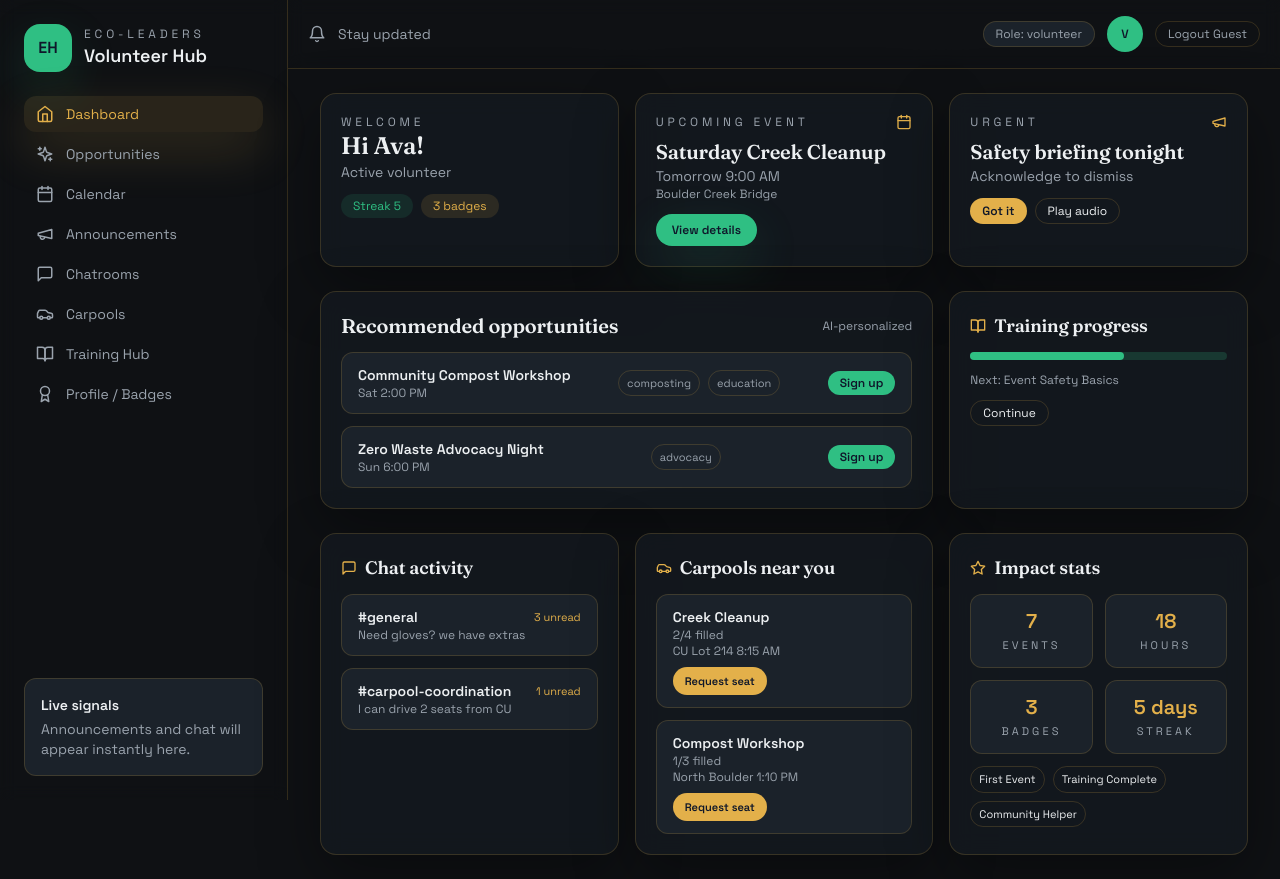
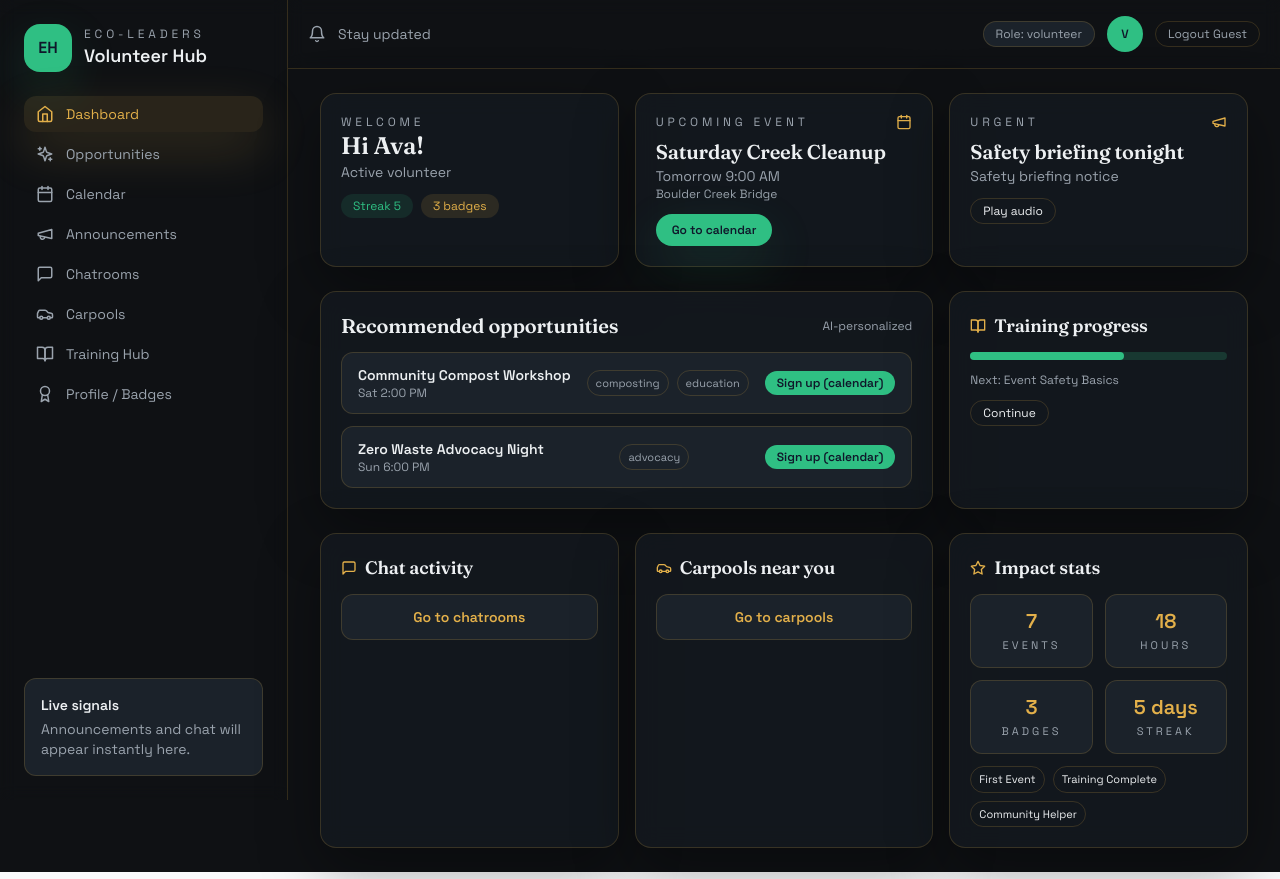
Before and after one commit to akanksha0820/HACK-CU, a React (Vite) app in the folder ecoleaders/frontend/: page /dashboard in a window 1280 px wide. Built offline with nearby package versions, Linux system fonts and the light colour scheme.

Commit message:
ux: simplify dashboard buttons to navigation links

```diff
--- a/ecoleaders/frontend/src/pages/Dashboard.tsx
+++ b/ecoleaders/frontend/src/pages/Dashboard.tsx
@@ -47,9 +47,9 @@ export default function Dashboard() {
           <h3 className="mt-2 text-xl font-semibold">{sample.upcomingEvent.title}</h3>
           <p className="text-sm text-[color:var(--muted)]">{sample.upcomingEvent.date}</p>
           <p className="text-xs text-[color:var(--muted)]">{sample.upcomingEvent.location}</p>
-          <button className="mt-3 rounded-full bg-[color:var(--green)] px-4 py-2 text-xs font-semibold text-slate-900 shadow-fern">
-            View details
-          </button>
+          <a href="/calendar" className="mt-3 inline-flex rounded-full bg-[color:var(--green)] px-4 py-2 text-xs font-semibold text-slate-900 shadow-fern">
+            Go to calendar
+          </a>
         </div>
         <div className="glass rounded-2xl border border-[color:rgba(255,65,65,0.35)] p-5">
           <div className="flex items-center justify-between">
@@ -57,9 +57,8 @@ export default function Dashboard() {
             <Megaphone size={16} className="text-gold" />
           </div>
           <h3 className="mt-2 text-xl font-semibold">{sample.announcement.title}</h3>
-          <p className="text-sm text-[color:var(--muted)]">Acknowledge to dismiss</p>
+          <p className="text-sm text-[color:var(--muted)]">Safety briefing notice</p>
           <div className="mt-3 flex gap-2">
-            <button className="rounded-full bg-[color:var(--gold)] px-3 py-1 text-xs font-semibold text-slate-900">Got it</button>
             <button className="rounded-full border border-[color:var(--border)] px-3 py-1 text-xs text-[color:var(--text)]">
               Play audio
             </button>
@@ -86,7 +85,9 @@ export default function Dashboard() {
                   </span>
                 ))}
               </div>
-              <button className="rounded-full bg-[color:var(--green)] px-3 py-1 text-xs font-semibold text-slate-900">Sign up</button>
+              <a href="/calendar" className="rounded-full bg-[color:var(--green)] px-3 py-1 text-xs font-semibold text-slate-900">
+                Sign up (calendar)
+              </a>
             </div>
           ))}
         </div>
@@ -111,31 +112,24 @@ export default function Dashboard() {
             <MessageSquare size={16} className="text-gold" />
             <h3 className="text-lg font-semibold">Chat activity</h3>
           </div>
-          {sample.chat.map((c) => (
-            <div key={c.channel} className="rounded-xl border border-[color:var(--border)] bg-[color:var(--panel-2)] px-4 py-3">
-              <div className="flex items-center justify-between">
-                <p className="text-sm font-semibold">{c.channel}</p>
-                <span className="text-[11px] text-gold">{c.unread} unread</span>
-              </div>
-              <p className="text-xs text-[color:var(--muted)]">{c.snippet}</p>
-            </div>
-          ))}
+          <a
+            href="/chat"
+            className="block rounded-xl border border-[color:var(--border)] bg-[color:var(--panel-2)] px-4 py-3 text-sm font-semibold text-gold text-center"
+          >
+            Go to chatrooms
+          </a>
         </div>
         <div className="glass space-y-3 rounded-2xl p-5">
           <div className="flex items-center gap-2">
             <Car size={16} className="text-gold" />
             <h3 className="text-lg font-semibold">Carpools near you</h3>
           </div>
-          {sample.carpools.map((c) => (
-            <div key={c.event} className="rounded-xl border border-[color:var(--border)] bg-[color:var(--panel-2)] px-4 py-3 text-sm">
-              <p className="font-semibold">{c.event}</p>
-              <p className="text-xs text-[color:var(--muted)]">{c.seats}</p>
-              <p className="text-xs text-[color:var(--muted)]">{c.departure}</p>
-              <button className="mt-2 rounded-full bg-[color:var(--gold)] px-3 py-1 text-[11px] font-semibold text-slate-900">
-                Request seat
-              </button>
-            </div>
-          ))}
+          <a
+            href="/carpools"
+            className="block rounded-xl border border-[color:var(--border)] bg-[color:var(--panel-2)] px-4 py-3 text-sm font-semibold text-gold text-center"
+          >
+            Go to carpools
+          </a>
         </div>
         <div className="glass space-y-3 rounded-2xl p-5">
           <div className="flex items-center gap-2">
```
